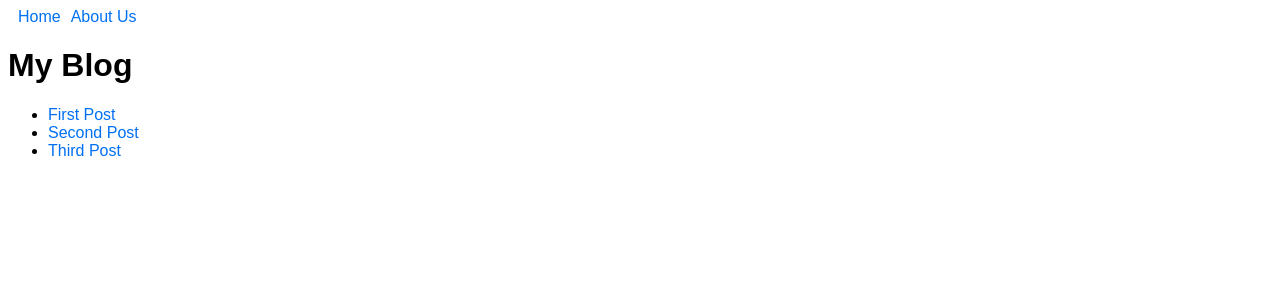
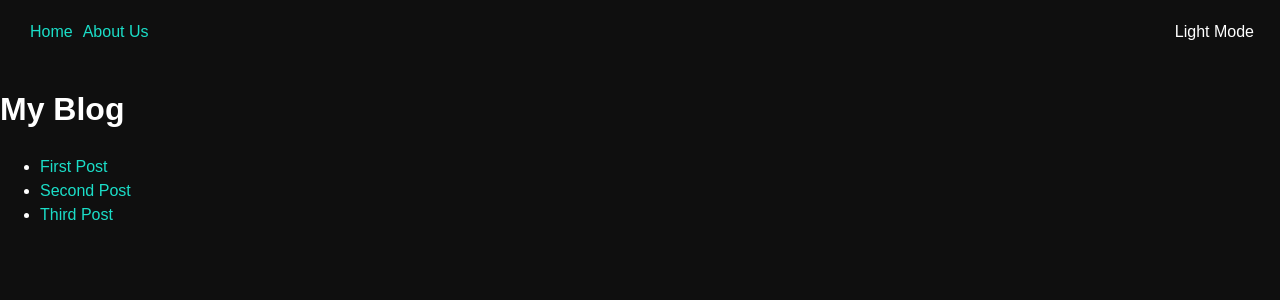
Before and after one commit to nabily4e-dev/next-blog, a Next.js app: page / in a window 1280 px wide. Shown: the top 300 px of the page. Built offline with nearby package versions, Linux system fonts and the light colour scheme.

Commit message:
feat: add theming functionality, dark mode by default!

```diff
--- /dev/null
+++ b/components/LightTheme.jsx
@@ -0,0 +1,20 @@
+function LightTheme() {
+  return (
+    <style jsx global>
+      {`
+        /* Light Theme */
+        :root {
+          --background-color: #fff;
+          --text-color: #000;
+          --primary-color: #0070f3;
+          --secondary-color: #eaeaea;
+          --border-color: #eaeaea;
+          --box-shadow-color: #000;
+          --link-color: #34c0a9;
+        }
+      `}
+    </style>
+  );
+}
+
+export default LightTheme;
--- a/components/NavBar.jsx
+++ b/components/NavBar.jsx
@@ -1,4 +1,5 @@
 import Link from "next/link";
+import ThemeSwitch from "./ThemeSwitch";
 
 function NavBar() {
   return (
@@ -11,8 +12,23 @@ function NavBar() {
           <Link href="/about">About Us</Link>
         </li>
       </ul>
+      <ThemeSwitch />
       <style jsx>
         {`
+          nav {
+            display: flex;
+            justify-content: space-between;
+            align-items: center;
+            padding: 20px;
+            background-color: inherit;
+          }
+          button{
+            background: none;
+            border: none;
+            cursor: pointer;
+            font-size: 16px;
+            padding: 10px;
+          }
           ul {
             list-style-type: none;
             padding: 0;
--- /dev/null
+++ b/components/ThemeSwitch.jsx
@@ -0,0 +1,67 @@
+import { useEffect, useState } from "react";
+import LightTheme from "./LightTheme";
+
+// Custom hook to manage the light mode state and localStorage
+function useLightMode() {
+  const [lightMode, setLightMode] = useState(false);
+
+  useEffect(() => {
+    // Retrieve the lightMode value from localStorage
+    const lightModeValue = JSON.parse(localStorage.getItem("lightMode"));
+    // If the lightMode value is not null, set the lightMode state to the lightModeValue
+    if (lightModeValue !== null) {
+      setLightMode(lightModeValue);
+    }
+  }, []);
+
+  const toggleLightMode = () => {
+    localStorage.setItem("lightMode", JSON.stringify(!lightMode));
+    setLightMode(!lightMode);
+  };
+
+  return [lightMode, toggleLightMode];
+}
+
+function ThemeSwitch() {
+  // Use the custom hook to get the light mode state and the toggle function
+  const [lightMode, toggleLightMode] = useLightMode();
+
+  console.log("[ThemeSwitch] lightMode: ", lightMode);
+  const text = lightMode ? "Dark Mode" : "Light Mode";
+
+  return (
+    <>
+      <button onClick={toggleLightMode}>
+        {/* Change the text according to the text variable value! */}
+        {text}
+      </button>
+      <style jsx>
+        {`
+          button {
+            background: none;
+            border: none;
+            color: inherit;
+            cursor: pointer;
+            font-size: 16px;
+          }
+
+          button:hover {
+            color: #b2b2b2;
+          }
+
+          button:focus {
+            outline: none;
+          }
+
+          button:active {
+            color: #d5d5d5;
+          }
+        `}
+      </style>
+      {/* Use a ternary operator to conditionally render the LightTheme component */}
+      {lightMode ? <LightTheme /> : null}
+    </>
+  );
+}
+
+export default ThemeSwitch;
--- a/styles/globals.css
+++ b/styles/globals.css
@@ -1,13 +1,30 @@
+/* Dark Theme */
+:root{
+    --background-color: #000000f0;
+    --text-color: #fff;
+    --primary-color: #0070f3;
+    --secondary-color: #333;
+    --border-color: #252525;
+    --box-shadow-color: #fff;
+    --link-color: #1bdec8;
+}
+
 * {
     box-sizing: border-box;
 }
 
 body {
+    margin: 0;
+    padding: 0;
+    font-size: 16px;
+    line-height: 1.5;
+    color: var(--text-color);
+    background-color: var(--background-color);
     font-family: Arial, Helvetica, sans-serif;
 }
 
 a {
-    color: #0070f3;
+    color: var(--link-color);
     text-decoration: none;
 }
 
```
